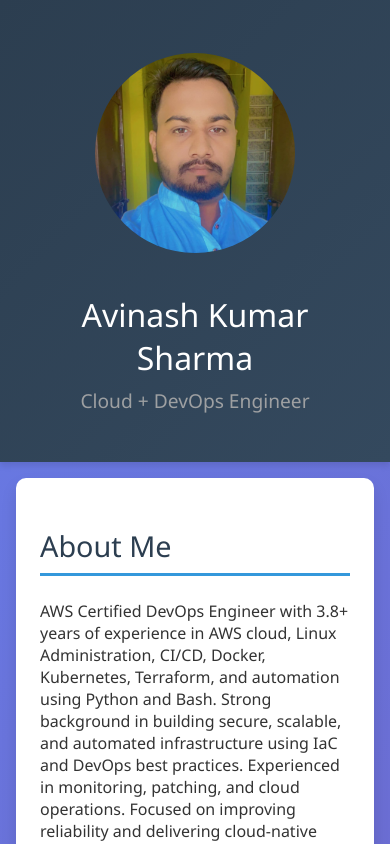
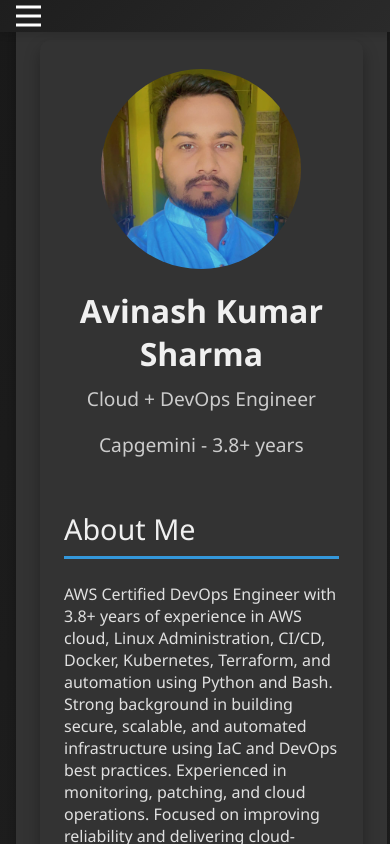
Before and after one commit to avinash-sharma-121/portfolio, a React (Create React App) app: page / in a window 390 px wide. Shown: the top 844 px of the page. Built offline with nearby package versions, Linux system fonts and the light colour scheme.

Commit message:
modified header and background theme

```diff
--- a/src/App.css
+++ b/src/App.css
@@ -2,23 +2,144 @@
   font-family: 'Segoe UI', Tahoma, Geneva, Verdana, sans-serif;
   margin: 0;
   padding: 0;
-  background: linear-gradient(135deg, #667eea 0%, #764ba2 100%);
-  color: #333;
+  background: linear-gradient(135deg, #1a1a1a 0%, #2d2d2d 100%);
+  color: #e0e0e0;
   min-height: 100vh;
 }
 
 .App-header {
   display: flex;
   align-items: center;
+  justify-content: flex-end;
+  padding: 1rem 2rem;
+  background: linear-gradient(135deg, #1e1e1e 0%, #2a2a2a 100%);
+  color: white;
+  margin: 0;
+  box-shadow: 0 4px 6px rgba(0, 0, 0, 0.1);
+  position: fixed;
+  top: 0;
+  left: 0;
+  right: 0;
+  z-index: 1000;
+}
+
+/* Navigation */
+.nav {
+  display: flex;
+}
+
+.nav-list {
+  display: flex;
+  list-style: none;
+  margin: 0;
+  padding: 0;
+  gap: 2rem;
+}
+
+.nav-list li a {
+  color: white;
+  text-decoration: none;
+  font-size: 1.1rem;
+  font-weight: 500;
+  transition: color 0.3s ease;
+}
+
+.nav-list li a:hover {
+  color: #3498db;
+}
+
+/* Hamburger Menu */
+.hamburger {
+  display: none;
+  flex-direction: column;
+  background: none;
+  border: none;
+  cursor: pointer;
+  padding: 0;
+}
+
+.hamburger-line {
+  width: 25px;
+  height: 3px;
+  background-color: white;
+  margin: 3px 0;
+  transition: 0.3s;
+}
+
+/* About Intro Section */
+.about-intro {
+  display: flex;
+  align-items: center;
   justify-content: center;
   gap: 40px;
-  padding: 40px;
-  background: linear-gradient(135deg, #2c3e50 0%, #34495e 100%);
-  color: white;
   text-align: center;
-  padding: 3rem 2rem;
+  margin-bottom: 2rem;
+}
+
+.about-intro .profile-details h1 {
+  font-size: 3rem;
   margin: 0;
-  box-shadow: 0 4px 6px rgba(0, 0, 0, 0.1);
+  color: #f0f0f0;
+}
+
+.about-intro .profile-details p {
+  font-size: 1.5rem;
+  margin-top: 10px;
+  color: #cccccc;
+}
+
+/* 📱 Mobile view */
+@media (max-width: 768px) {
+  .App-header {
+    padding: 1rem;
+  }
+
+  .nav {
+    width: 100%;
+  }
+
+  .nav-list {
+    flex-direction: column;
+    gap: 1rem;
+    position: absolute;
+    top: 100%;
+    left: 0;
+    right: 0;
+    background: linear-gradient(135deg, #1e1e1e 0%, #2a2a2a 100%);
+    padding: 1rem;
+    box-shadow: 0 4px 6px rgba(0, 0, 0, 0.1);
+    transform: translateY(-100%);
+    opacity: 0;
+    visibility: hidden;
+    transition: all 0.3s ease;
+  }
+
+  .nav-list--open {
+    transform: translateY(0);
+    opacity: 1;
+    visibility: visible;
+  }
+
+  .hamburger {
+    display: flex;
+    position: absolute;
+    left: 1rem;
+    top: 50%;
+    transform: translateY(-50%);
+  }
+
+  .about-intro {
+    flex-direction: column;
+    gap: 20px;
+  }
+
+  .about-intro .profile-details h1 {
+    font-size: 2rem;
+  }
+
+  .about-intro .profile-details p {
+    font-size: 1.2rem;
+  }
 }
 
 /* Image */
@@ -66,6 +187,7 @@
   max-width: 1200px;
   margin: 0 auto;
   padding: 2rem;
+  padding-top: 6rem; /* Account for fixed header */
   display: grid;
   grid-template-columns: 1fr;
   gap: 2rem;
@@ -82,10 +204,10 @@
 
 section {
   margin-bottom: 0;
-  background-color: white;
+  background-color: #333333;
   padding: 2rem;
   border-radius: 10px;
-  box-shadow: 0 8px 16px rgba(0, 0, 0, 0.1);
+  box-shadow: 0 8px 16px rgba(0, 0, 0, 0.3);
   transition: transform 0.3s ease, box-shadow 0.3s ease;
 }
 
@@ -98,7 +220,7 @@ h2 {
   border-bottom: 3px solid #3498db;
   padding-bottom: 0.5rem;
   margin-bottom: 1.5rem;
-  color: #2c3e50;
+  color: #f0f0f0;
   font-size: 1.8rem;
   font-weight: 400;
 }
@@ -130,25 +252,25 @@ h2 {
 .project, .experience-item {
   margin-bottom: 1.5rem;
   padding: 1rem;
-  background-color: #f8f9fa;
+  background-color: #404040;
   border-radius: 8px;
   border-left: 4px solid #3498db;
 }
 
 .project h3, .experience-item h3 {
   margin: 0 0 0.5rem 0;
-  color: #2c3e50;
+  color: #f0f0f0;
   font-size: 1.3rem;
 }
 
 .project p, .experience-item p {
   margin: 0.25rem 0;
-  color: #555;
+  color: #cccccc;
 }
 
 
 footer {
-  background: linear-gradient(135deg, #2c3e50 0%, #34495e 100%);
+  background: linear-gradient(135deg, #1e1e1e 0%, #2a2a2a 100%);
   color: white;
   text-align: center;
   padding: 1.5rem;
--- a/src/App.js
+++ b/src/App.js
@@ -15,12 +15,24 @@ function App() {
       {/*<StarsCanvas /> */}
       <Header />
       <main className="container">
+        <section id="about">
           <About />
+        </section>
+        <section id="skills">
           <Skills />
+        </section>
+        <section id="experience">
           <Experience />
+        </section>
+        <section id="projects">
           <Projects />
+        </section>
+        <section id="certificates">
           <Certificates />
+        </section>
+        <section id="contact">
           <Contact />
+        </section>
       </main>
       <Footer />
     </div>
--- a/src/components/About.js
+++ b/src/components/About.js
@@ -1,6 +1,20 @@
+import profileImg from "../Assets/Avinash_Kumar_Sharma.jpg";
+
 const About = () => {
     return (
         <section id="about">
+            <div className="about-intro">
+                <img
+                    src={profileImg}
+                    alt="Avinash Kumar Sharma"
+                    className="profile-image"
+                />
+                <div className="profile-details">
+                    <h1>Avinash Kumar Sharma</h1>
+                    <p>Cloud + DevOps Engineer</p>
+                    <p>Capgemini - 3.8+ years</p>
+                </div>
+            </div>
             <h2>About Me</h2>
             <p>AWS Certified DevOps Engineer with 3.8+ years of experience in AWS cloud, Linux Administration, CI/CD, Docker, Kubernetes, Terraform, and automation using Python and Bash. Strong background in building secure, scalable, and automated infrastructure using IaC and DevOps best practices. Experienced in monitoring, patching, and cloud operations. Focused on improving reliability and delivering cloud-native solutions.</p>
         </section>
--- a/src/components/Header.js
+++ b/src/components/Header.js
@@ -1,19 +1,30 @@
-import profileImg from "../Assets/Avinash_Kumar_Sharma.jpg";
+import { useState } from 'react';
 
 const Header = () => {
+    const [isMenuOpen, setIsMenuOpen] = useState(false);
+
+    const toggleMenu = () => {
+        setIsMenuOpen(!isMenuOpen);
+    };
+
     return (
         <header className="App-header">
-            <img
-                src={profileImg}
-                alt="Avinash Kumar Sharma"
-                className="profile-image"
-            />
+            <nav className="nav">
+                <ul className={`nav-list ${isMenuOpen ? 'nav-list--open' : ''}`}>
+                    <li><a href="#about" onClick={() => setIsMenuOpen(false)}>About</a></li>
+                    <li><a href="#skills" onClick={() => setIsMenuOpen(false)}>Skills</a></li>
+                    <li><a href="#experience" onClick={() => setIsMenuOpen(false)}>Experience</a></li>
+                    <li><a href="#projects" onClick={() => setIsMenuOpen(false)}>Projects</a></li>
+                    <li><a href="#certificates" onClick={() => setIsMenuOpen(false)}>Certificates</a></li>
+                    <li><a href="#contact" onClick={() => setIsMenuOpen(false)}>Contact</a></li>
+                </ul>
+            </nav>
 
-            <div className="profile-details">
-                <h1>Avinash Kumar Sharma</h1>
-                <p>Cloud + DevOps Engineer</p>
-
-            </div>
+            <button className="hamburger" onClick={toggleMenu} aria-label="Toggle menu">
+                <span className="hamburger-line"></span>
+                <span className="hamburger-line"></span>
+                <span className="hamburger-line"></span>
+            </button>
         </header>
     )
 }
```
Lines whose indentation alone changed are shown as unchanged.
